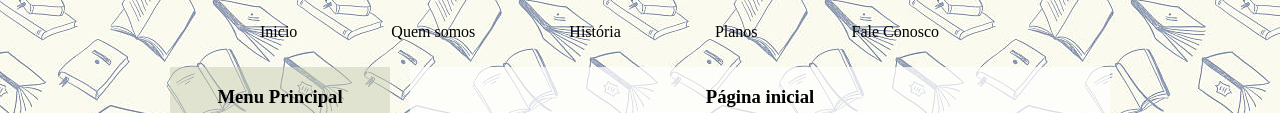
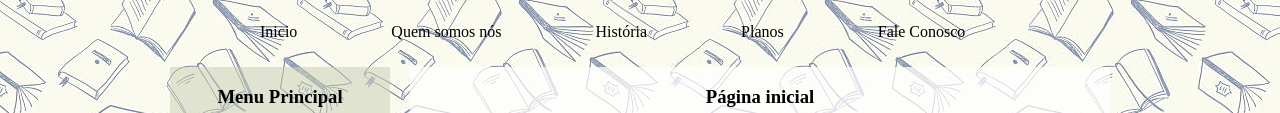
Before and after one commit to ClaytonRochaJr/site, a plain HTML site: page index.html in a window 1280 px wide. Shown: the part 281-394 px from the top of the page. Drawn offline with Linux system fonts and the light colour scheme.

Commit message:
Primeiro projeto att

```diff
--- a/index.html
+++ b/index.html
@@ -12,7 +12,7 @@
         <div id="menu" class="grid_16">
         <ul>
             <li><a href="index.html">Inicio</a></li>
-            <li><a href="quemsomos.html">Quem somos</a></li>
+            <li><a href="quemsomos.html">Quem somos nós</a></li>
             <li><a href="historia.html">História</a</li>
             <li><a href="planos.html">Planos</a></li>
             <li><a href="faleconosco.html">Fale Conosco</a></li>
```
